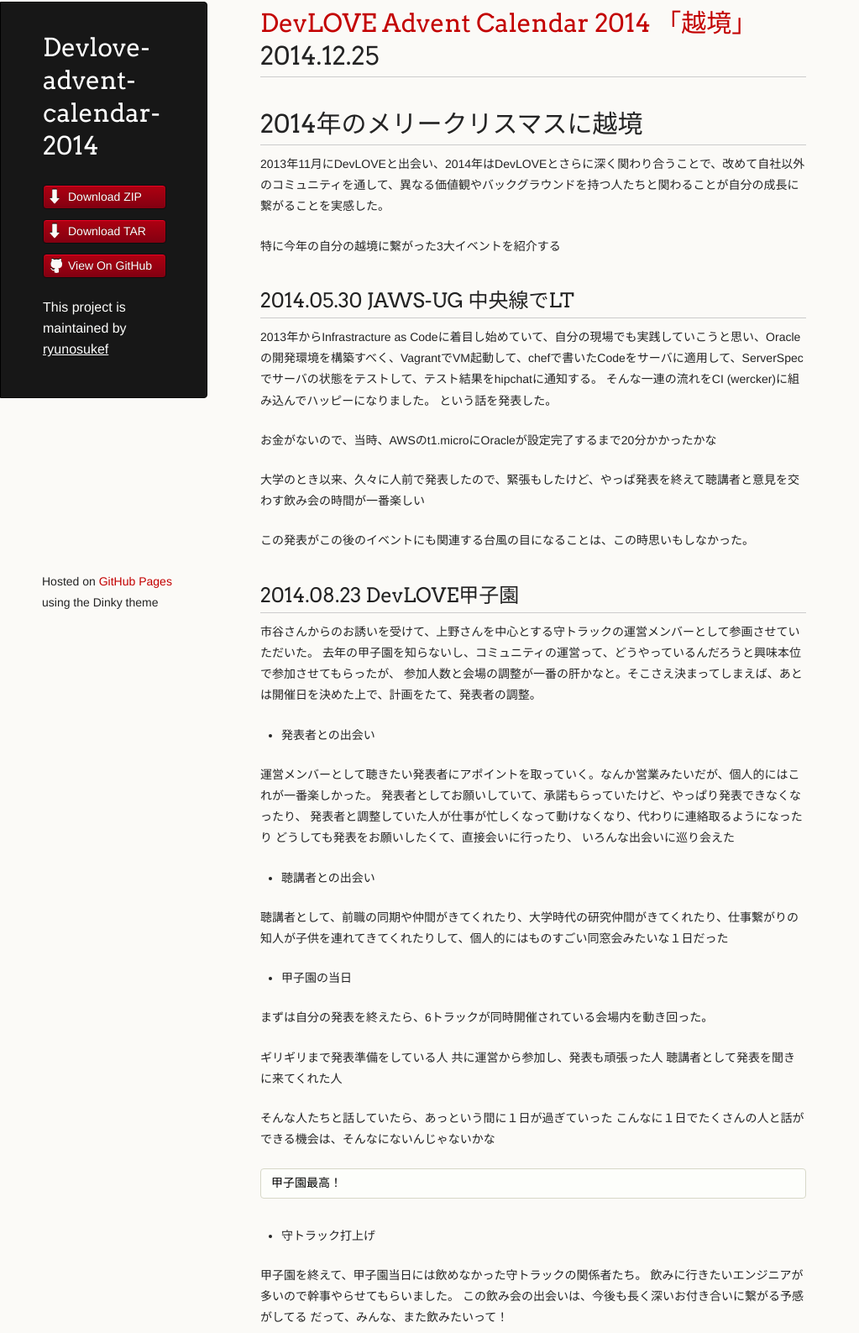
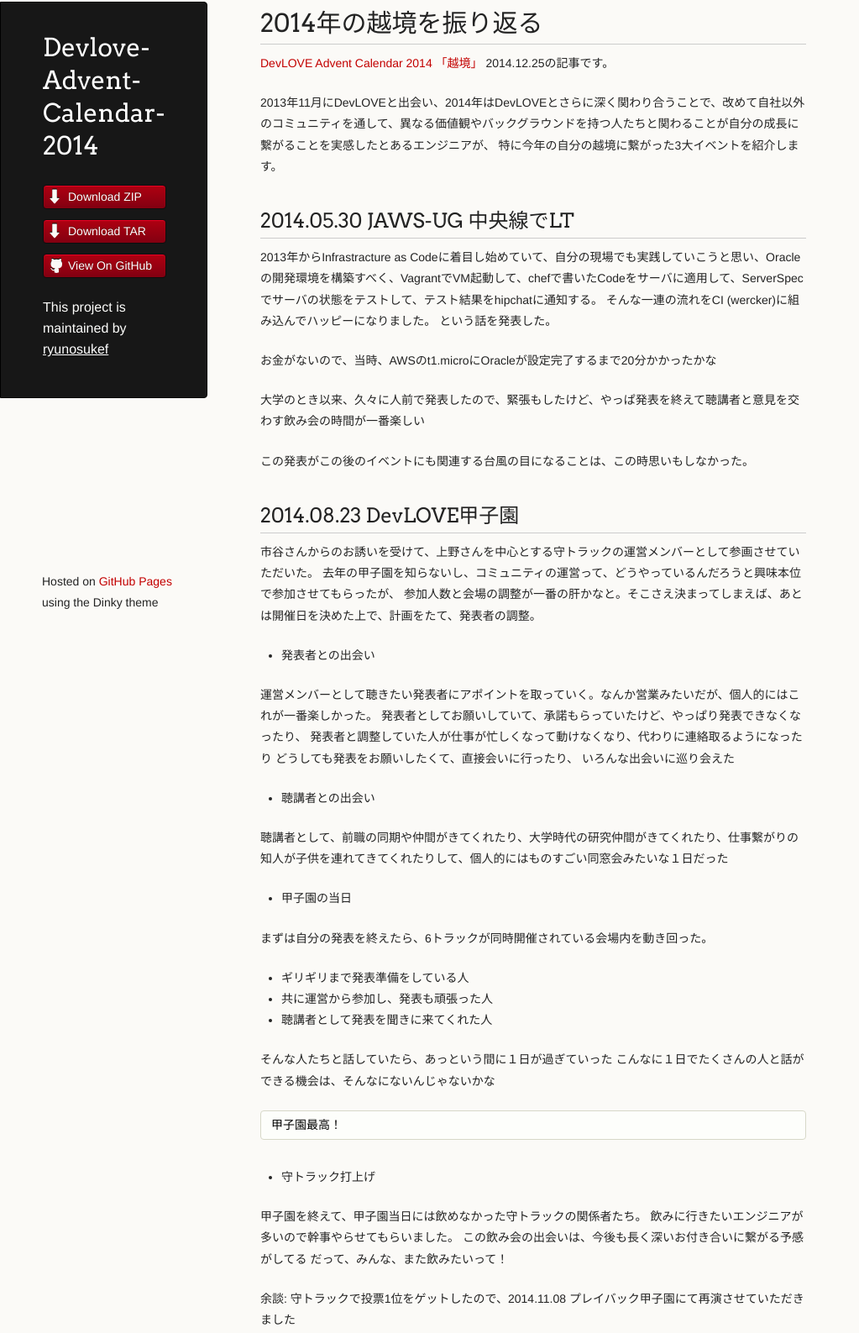
Before and after one commit to ryunosukef/devlove-advent-calendar-2014, a plain HTML site: page index.html in a window 1280 px wide. Shown: the part 38-1625 px from the top of the page at 84% size, without its empty margins (0-1023 px from the left). Drawn offline with Linux system fonts and the light colour scheme.

```diff
--- a/index.html
+++ b/index.html
@@ -3,7 +3,7 @@
   <head>
     <meta charset="utf-8">
     <meta http-equiv="X-UA-Compatible" content="chrome=1">
-    <title>Devlove-advent-calendar-2014 by ryunosukef</title>
+    <title>Devlove-Advent-Calendar-2014 by ryunosukef</title>
 
     <link rel="stylesheet" href="stylesheets/styles.css">
     <link rel="stylesheet" href="stylesheets/pygment_trac.css">
@@ -16,7 +16,7 @@
   <body>
     <div class="wrapper">
       <header>
-        <h1 class="header">Devlove-advent-calendar-2014</h1>
+        <h1 class="header">Devlove-Advent-Calendar-2014</h1>
         <p class="header"></p>
 
         <ul>
@@ -31,15 +31,12 @@
       </header>
       <section>
         <h1>
-<a id="devlove-advent-calendar-2014-越境-20141225" class="anchor" href="#devlove-advent-calendar-2014-%E8%B6%8A%E5%A2%83-20141225" aria-hidden="true"><span class="octicon octicon-link"></span></a>
-<a href="http://devlove.doorkeeper.jp/events/14580">DevLOVE Advent Calendar 2014 「越境」</a> 2014.12.25</h1>
+<a id="2014年の越境を振り返る" class="anchor" href="#2014%E5%B9%B4%E3%81%AE%E8%B6%8A%E5%A2%83%E3%82%92%E6%8C%AF%E3%82%8A%E8%BF%94%E3%82%8B" aria-hidden="true"><span class="octicon octicon-link"></span></a>2014年の越境を振り返る</h1>
 
-<h1>
-<a id="2014年のメリークリスマスに越境" class="anchor" href="#2014%E5%B9%B4%E3%81%AE%E3%83%A1%E3%83%AA%E3%83%BC%E3%82%AF%E3%83%AA%E3%82%B9%E3%83%9E%E3%82%B9%E3%81%AB%E8%B6%8A%E5%A2%83" aria-hidden="true"><span class="octicon octicon-link"></span></a>2014年のメリークリスマスに越境</h1>
+<p><a href="http://devlove.doorkeeper.jp/events/14580">DevLOVE Advent Calendar 2014 「越境」</a> 2014.12.25の記事です。</p>
 
-<p>2013年11月にDevLOVEと出会い、2014年はDevLOVEとさらに深く関わり合うことで、改めて自社以外のコミュニティを通して、異なる価値観やバックグラウンドを持つ人たちと関わることが自分の成長に繋がることを実感した。</p>
-
-<p>特に今年の自分の越境に繋がった3大イベントを紹介する</p>
+<p>2013年11月にDevLOVEと出会い、2014年はDevLOVEとさらに深く関わり合うことで、改めて自社以外のコミュニティを通して、異なる価値観やバックグラウンドを持つ人たちと関わることが自分の成長に繋がることを実感したとあるエンジニアが、
+特に今年の自分の越境に繋がった3大イベントを紹介します。</p>
 
 <h2>
 <a id="20140530-jaws-ug-中央線でlt" class="anchor" href="#20140530-jaws-ug-%E4%B8%AD%E5%A4%AE%E7%B7%9A%E3%81%A7lt" aria-hidden="true"><span class="octicon octicon-link"></span></a>2014.05.30 JAWS-UG 中央線でLT</h2>
@@ -83,9 +80,11 @@
 
 <p>まずは自分の発表を終えたら、6トラックが同時開催されている会場内を動き回った。</p>
 
-<p>ギリギリまで発表準備をしている人
-共に運営から参加し、発表も頑張った人
-聴講者として発表を聞きに来てくれた人</p>
+<ul>
+<li>ギリギリまで発表準備をしている人</li>
+<li>共に運営から参加し、発表も頑張った人</li>
+<li>聴講者として発表を聞きに来てくれた人</li>
+</ul>
 
 <p>そんな人たちと話していたら、あっという間に１日が過ぎていった
 こんなに１日でたくさんの人と話ができる機会は、そんなにないんじゃないかな</p>
@@ -102,7 +101,7 @@
 この飲み会の出会いは、今後も長く深いお付き合いに繋がる予感がしてる
 だって、みんな、また飲みたいって！</p>
 
-<p>余談: 守トラックで投票1位をゲットしたので、2014.11.08 プレイバック甲子園にて再演しました</p>
+<p>余談: 守トラックで投票1位をゲットしたので、2014.11.08 プレイバック甲子園にて再演させていただきました</p>
 
 <h2>
 <a id="201411x-lt祭り" class="anchor" href="#201411x-lt%E7%A5%AD%E3%82%8A" aria-hidden="true"><span class="octicon octicon-link"></span></a>2014.11.X LT祭り</h2>
```
Also changed, not shown: params.json (+1 -1 lines).
